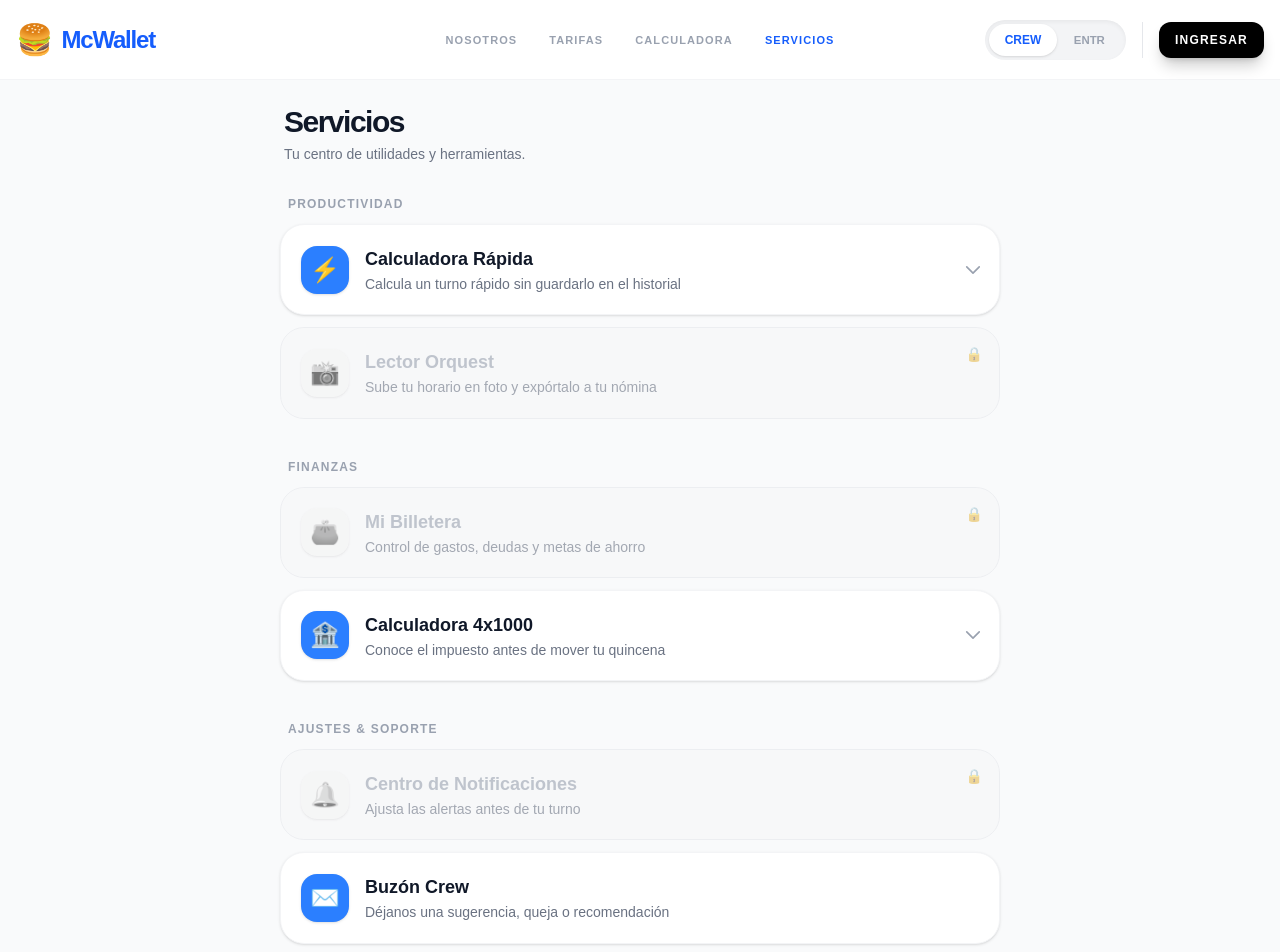
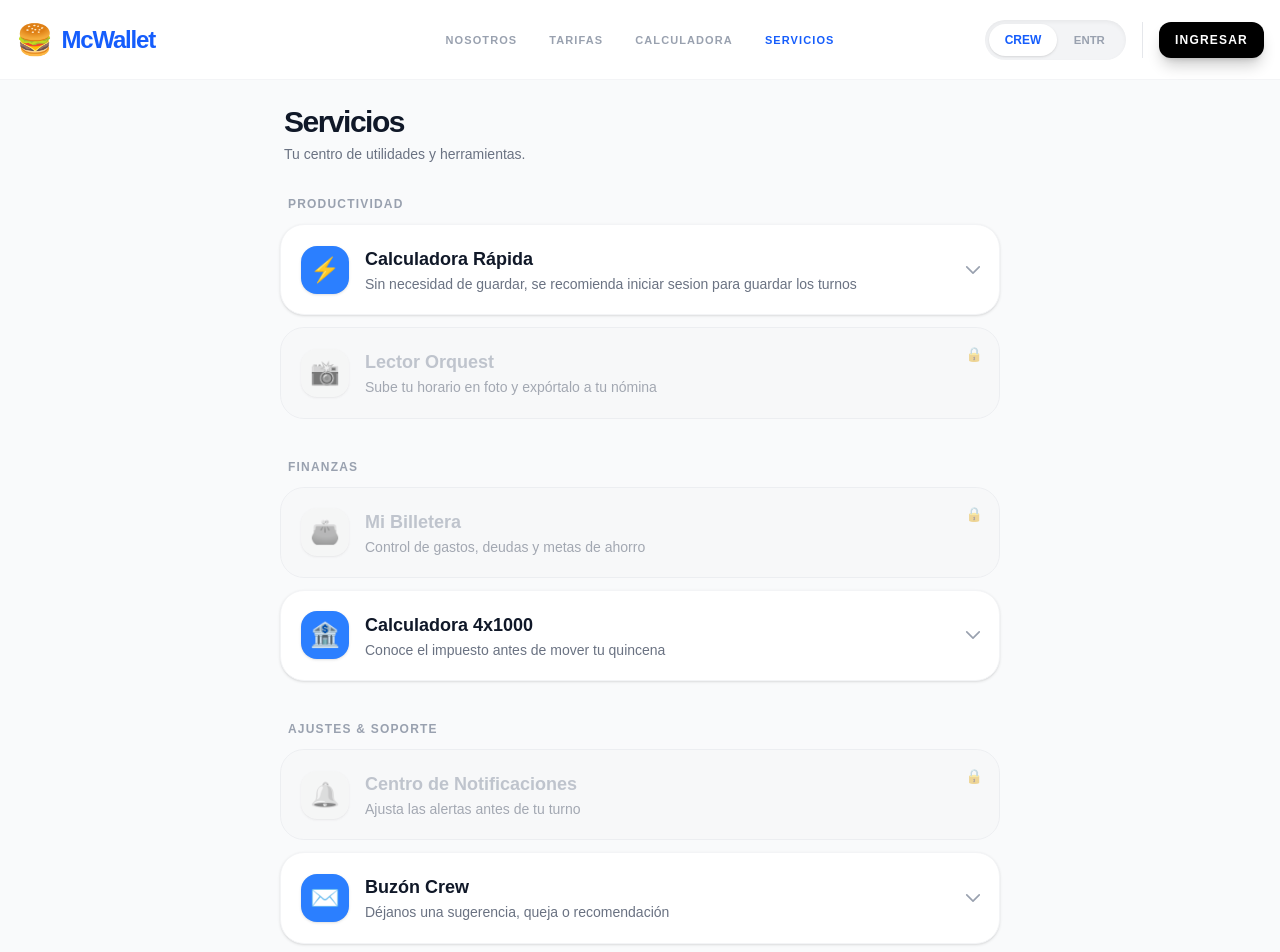
Before and after one commit to JuanRivera24/mc-wallet, a Next.js app: page /servicios in a window 1280 px wide. Shown: the top 952 px of the page. Built offline with nearby package versions, Linux system fonts and the light colour scheme; no server answers.

Commit message:
feat: integrate ContactForm component and enhance service item actions

```diff
--- a/src/app/servicios/page.tsx
+++ b/src/app/servicios/page.tsx
@@ -1,11 +1,12 @@
 "use client";
 import { useState, useEffect } from "react";
-import { motion, AnimatePresence } from "framer-motion";
+import { motion } from "framer-motion";
 import Link from "next/link";
 import Navbar from "@/components/Navbar";
 import ShiftCalculator from "@/components/ShiftCalculator";
 import Calculator4x1000 from "@/components/Calculator4x1000";
 import OrquestReader from "@/components/OrquestReader";
+import ContactForm from "@/components/ContactForm"; // ✅ Importamos el formulario
 import { useTheme } from "@/context/ThemeContext";
 import { useUser } from "@clerk/nextjs";
 import { useHaptics } from "@/hooks/useHaptics";
@@ -18,6 +19,7 @@ type ServiceItem = {
   action?: string;
   href?: string;
   comingSoon?: boolean;
+  isBeta?: boolean; // ✅ Propiedad para la etiqueta BETA
   requiresAuth: boolean;
 };
 
@@ -30,14 +32,14 @@ const services: ServiceCategory[] = [
   {
     category: "Productividad",
     items: [
-      { id: "calc-rapida", title: "Calculadora Rápida", icon: "⚡", desc: "Calcula un turno rápido sin guardarlo en el historial", action: "open_calc", requiresAuth: false },
-      { id: "orquest", title: "Lector Orquest", icon: "📸", desc: "Sube tu horario en foto y expórtalo a tu nómina", action: "open_orquest", requiresAuth: true },
+      { id: "calc-rapida", title: "Calculadora Rápida", icon: "⚡", desc: "Sin necesidad de guardar, se recomienda iniciar sesion para guardar los turnos", action: "open_calc", requiresAuth: false },
+      { id: "orquest", title: "Lector Orquest", icon: "📸", desc: "Sube tu horario en foto y expórtalo a tu nómina", action: "open_orquest", isBeta: true, requiresAuth: true }, // ✅ Agregado isBeta
     ]
   },
   {
     category: "Finanzas",
     items: [
-      { id: "billetera", title: "Mi Billetera", icon: "👛", desc: "Control de gastos, deudas y metas de ahorro", href: "/billetera", requiresAuth: true },
+      { id: "billetera", title: "Mi Billetera", icon: "👛", desc: "Control de gastos, deudas y metas de ahorro", href: "/billetera", isBeta: true, requiresAuth: true }, // ✅ Agregado isBeta
       { id: "4x1000", title: "Calculadora 4x1000", icon: "🏦", desc: "Conoce el impuesto antes de mover tu quincena", action: "open_4x1000", requiresAuth: false },
     ]
   },
@@ -45,7 +47,7 @@ const services: ServiceCategory[] = [
     category: "Ajustes & Soporte",
     items: [
       { id: "notificaciones", title: "Centro de Notificaciones", icon: "🔔", desc: "Ajusta las alertas antes de tu turno", href: "/servicios/notificaciones", comingSoon: true, requiresAuth: true },
-      { id: "contacto", title: "Buzón Crew", icon: "✉️", desc: "Déjanos una sugerencia, queja o recomendación", href: "/servicios/contacto", requiresAuth: false },
+      { id: "contacto", title: "Buzón Crew", icon: "✉️", desc: "Déjanos una sugerencia, queja o recomendación", action: "open_contacto", requiresAuth: false },
     ]
   }
 ];
@@ -67,6 +69,8 @@ export default function ServiciosPage() {
     }
   }, []);
 
+  const accordionActions = ["open_calc", "open_4x1000", "open_orquest", "open_contacto"];
+
   const handleServiceClick = (e: React.MouseEvent, item: ServiceItem) => {
     if (item.requiresAuth && !isSignedIn) {
       e.preventDefault();
@@ -75,8 +79,7 @@ export default function ServiciosPage() {
       return;
     }
 
-    // ✅ CAMBIO: Incluimos open_orquest en la lista de acordeones
-    if (item.action === "open_calc" || item.action === "open_4x1000" || item.action === "open_orquest") {
+    if (accordionActions.includes(item.action || "")) {
       e.preventDefault();
       hapticLight();
       setExpandedId(expandedId === item.id ? null : item.id);
@@ -119,15 +122,20 @@ export default function ServiciosPage() {
                 {section.items.map((item) => {
                   const isLocked = isLoaded && item.requiresAuth && !isSignedIn;
                   const isExpanded = expandedId === item.id;
-                  const isAccordion = item.action === "open_calc" || item.action === "open_4x1000" || item.action === "open_orquest";
+                  const isAccordion = accordionActions.includes(item.action || "");
 
                   const content = (
                     <div className="flex items-center p-4 sm:p-5 w-full text-left relative">
+                      {/* ✅ Etiquetas de estado (Pronto, Beta, Candado) posicionadas "arribita" */}
                       {isLocked ? (
                         <span className="absolute top-4 right-4 text-sm opacity-70">🔒</span>
                       ) : item.comingSoon ? (
                         <span className="absolute top-4 right-4 text-[9px] font-black uppercase tracking-wider bg-gray-100 dark:bg-gray-800 text-gray-500 px-2 py-1 rounded-full">
                           Pronto
+                        </span>
+                      ) : item.isBeta ? (
+                        <span className="absolute top-3 sm:top-4 right-4 text-[8px] sm:text-[9px] font-black uppercase tracking-wider bg-blue-100 dark:bg-blue-900/40 text-blue-600 dark:text-blue-400 px-2 py-0.5 rounded-full">
+                          BETA
                         </span>
                       ) : null}
 
@@ -136,14 +144,17 @@ export default function ServiciosPage() {
                       </div>
 
                       <div className="ml-4 flex-1 pr-8">
-                        <h3 className={`font-bold text-base sm:text-lg mb-0.5 ${item.comingSoon || isLocked ? 'text-gray-400' : 'text-gray-900 dark:text-white'}`}>
+                        <div className="flex items-center gap-2 mb-0.5">
+                          <h3 className={`font-bold text-base sm:text-lg ${item.comingSoon || isLocked ? 'text-gray-400' : 'text-gray-900 dark:text-white'}`}>
                             {item.title}
                           </h3>
+                        </div>
                         <p className="text-xs sm:text-sm text-gray-500 dark:text-gray-400 leading-snug">
                           {item.desc}
                         </p>
                       </div>
 
+                      {/* Flecha del acordeón sin la etiqueta aquí */}
                       {isAccordion && !isLocked && (
                         <div className="absolute right-4 text-gray-400 transition-transform duration-300" style={{ transform: isExpanded ? 'rotate(180deg)' : 'rotate(0deg)' }}>
                           <svg xmlns="http://www.w3.org/2000/svg" fill="none" viewBox="0 0 24 24" strokeWidth={2} stroke="currentColor" className="w-5 h-5"><path strokeLinecap="round" strokeLinejoin="round" d="M19.5 8.25l-7.5 7.5-7.5-7.5" /></svg>
@@ -153,9 +164,9 @@ export default function ServiciosPage() {
                   );
 
                   return (
-                    <motion.div
+                    <div
                       key={item.id}
-                      className={`relative flex flex-col rounded-3xl border transition-all overflow-hidden
+                      className={`relative flex flex-col rounded-3xl border transition-colors overflow-hidden
                         ${isLocked
                           ? 'bg-gray-100/50 dark:bg-gray-900/30 border-gray-200 dark:border-gray-800 opacity-60'
                           : 'bg-white dark:bg-gray-900/50 border-gray-100 dark:border-gray-800 shadow-sm'
@@ -171,21 +182,15 @@ export default function ServiciosPage() {
                         </Link>
                       )}
 
-                      <AnimatePresence initial={false}>
+                      {/* ✅ Entrada suave, rápida, animando solo opacidad y deslizamiento, no la altura. */}
                       {isExpanded && isAccordion && (
                         <motion.div
-                            key="content"
-                            initial="collapsed"
-                            animate="open"
-                            exit="collapsed"
-                            variants={{
-                              open: { opacity: 1, height: "auto" },
-                              collapsed: { opacity: 0, height: 0 }
-                            }}
-                            transition={{ duration: 0.4, ease: [0.04, 0.62, 0.23, 0.98] }}
-                            className="border-t border-gray-100 dark:border-gray-800 bg-gray-50/50 dark:bg-[#0a0a0a]/50 overflow-hidden"
+                          initial={{ opacity: 0, y: -10 }}
+                          animate={{ opacity: 1, y: 0 }}
+                          transition={{ duration: 0.2, ease: "easeOut" }}
+                          className="border-t border-gray-100 dark:border-gray-800 bg-gray-50/50 dark:bg-[#0a0a0a]/50"
                         >
-                            <div className="p-4 sm:p-6 pb-6 origin-top">
+                          <div className="p-4 sm:p-6 pb-6">
                             {/* RENDERIZA CALCULADORA RAPIDA */}
                             {item.action === "open_calc" && (
                               <>
@@ -205,15 +210,19 @@ export default function ServiciosPage() {
                               <Calculator4x1000 />
                             )}
 
+                            {/* RENDERIZA LECTOR ORQUEST */}
                             {item.action === "open_orquest" && (
                               <OrquestReader />
+                            )}
+
+                            {/* ✅ RENDERIZA BUZÓN CREW */}
+                            {item.action === "open_contacto" && (
+                              <ContactForm />
                             )}
                           </div>
                         </motion.div>
                       )}
-                      </AnimatePresence>
-
-                    </motion.div>
+                    </div>
                   );
                 })}
               </div>
```
Lines whose indentation alone changed are shown as unchanged.
